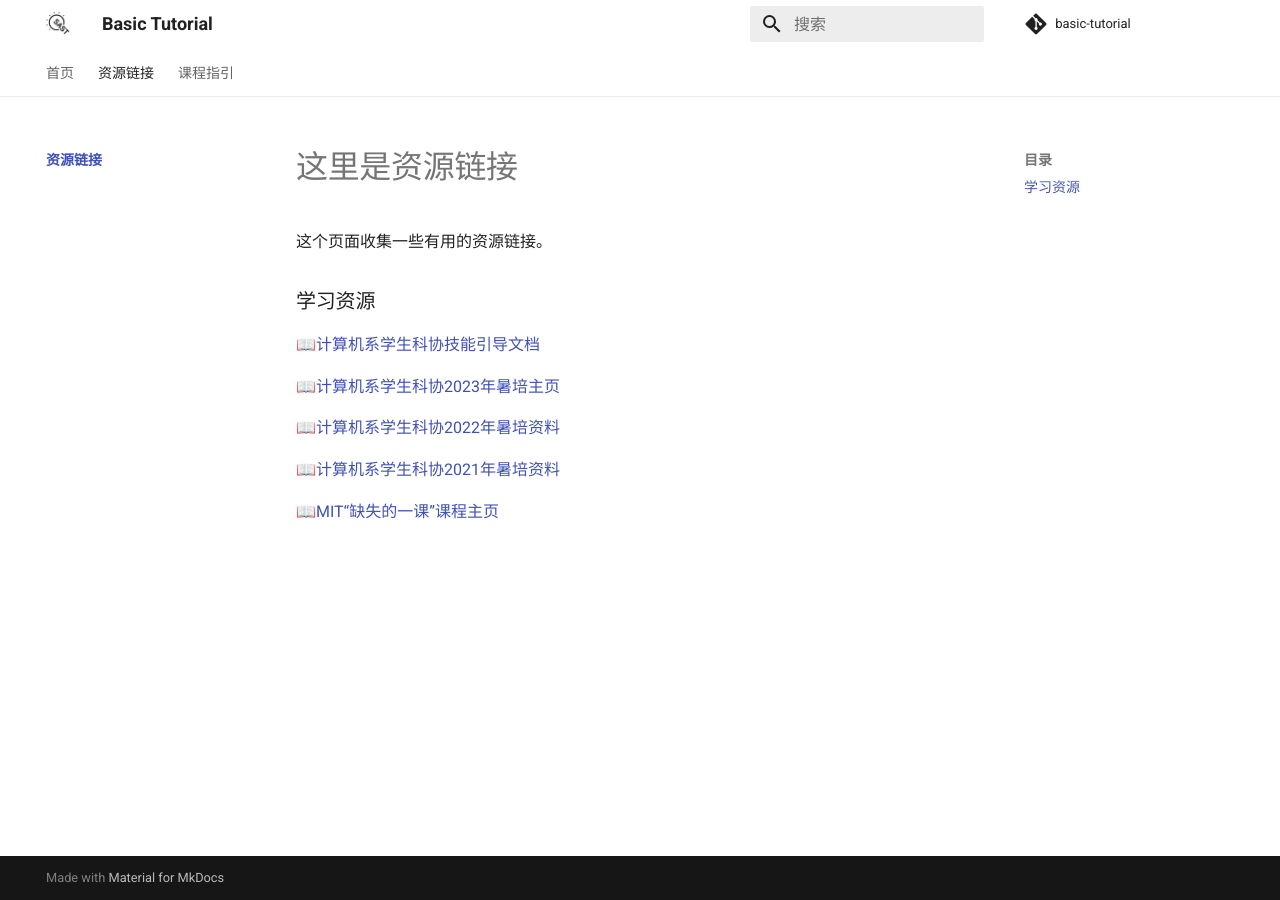
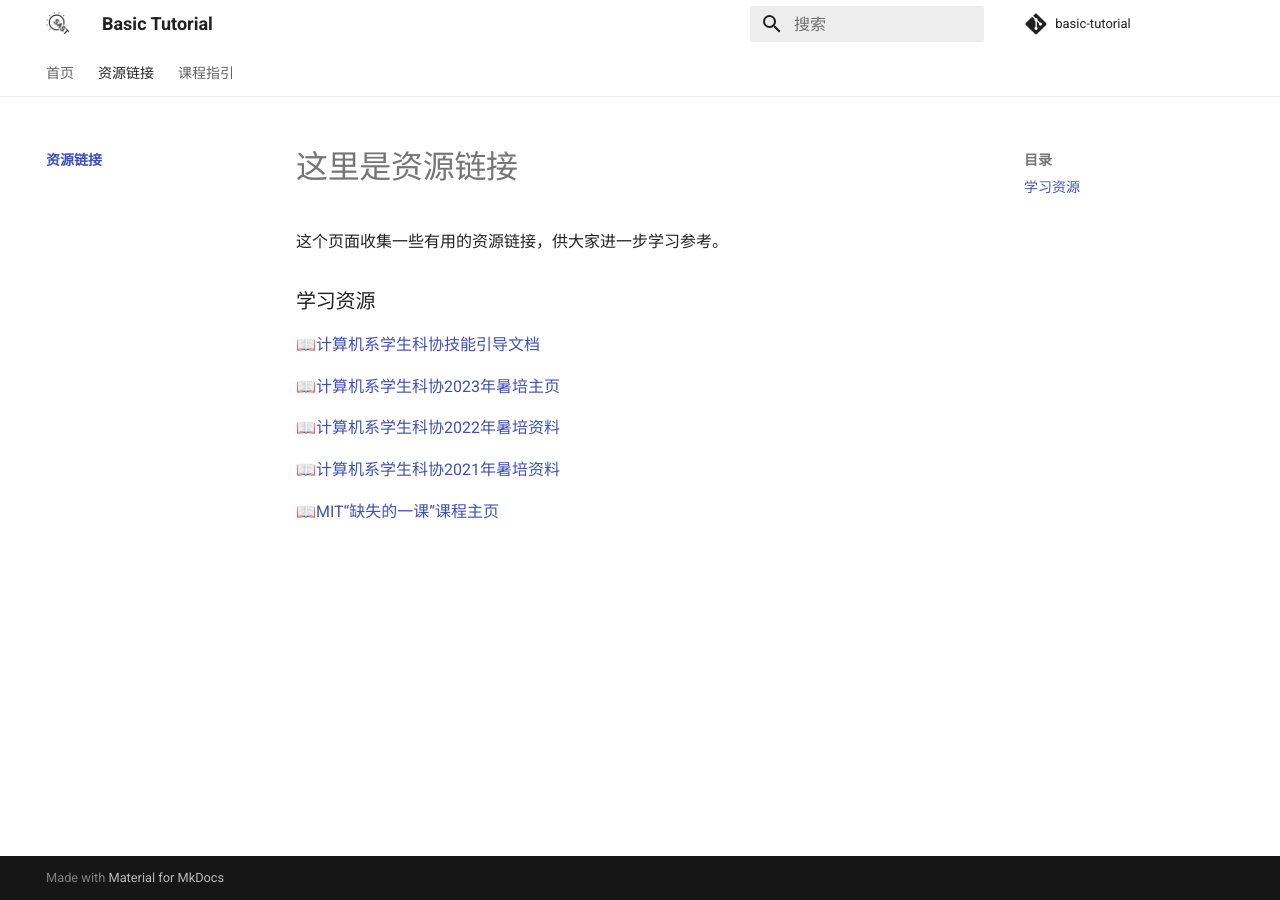
Before and after one commit to ChenMohan1010/basic-tutorial, an MkDocs documentation site: the page built from docs/links/index.md, in a window 1280 px wide. Built offline with MkDocs 1.6.1 and Material for MkDocs 9.7.7, drawn with Linux system fonts in a browser that asks for light colours; comment, search, counter and statistics services are not loaded.

Commit message:
modify description

```diff
--- a/docs/links/index.md
+++ b/docs/links/index.md
@@ -1,6 +1,6 @@
 # 这里是资源链接
 
-这个页面收集一些有用的资源链接。
+这个页面收集一些有用的资源链接，供大家进一步学习参考。
 
 ### 学习资源
 
```
